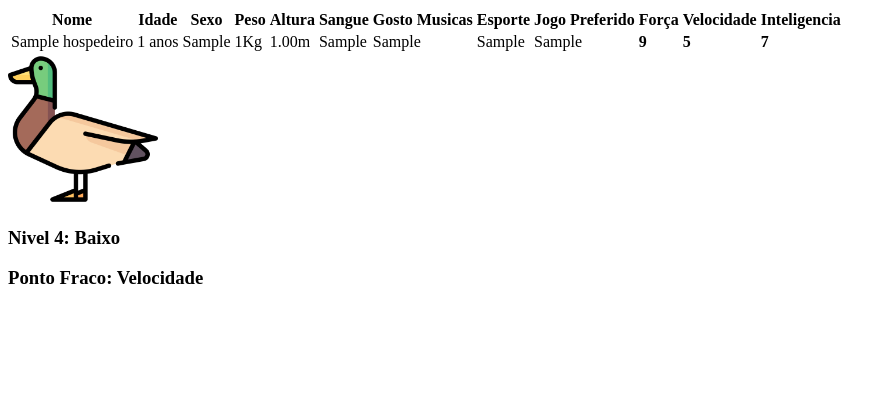
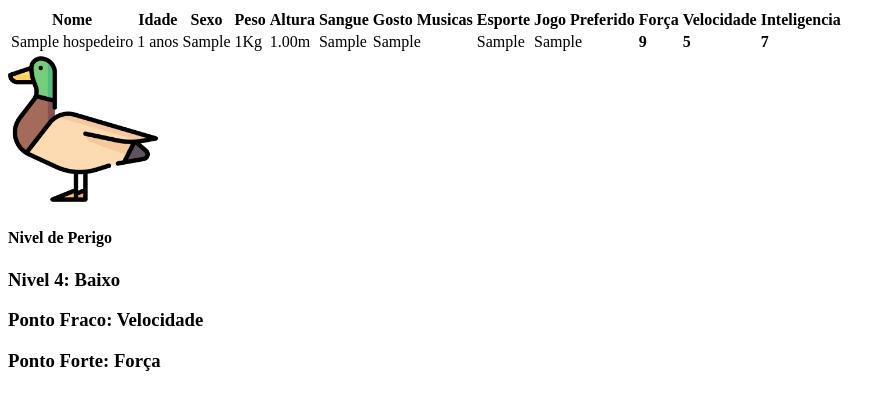
Before and after one commit to DanielFerreiraLopes/Apocalipse, a PHP site: page /visualizar.php?id=1 in a window 1280 px wide. Shown: the top 410 px of the page, without its empty margins (0-896 px from the left). Run offline with PHP 8.4, Linux system fonts and the light colour scheme; tables that the repository leaves empty hold one stand-in row (values such as "Sample post").

Commit message:
Add files via upload

```diff
--- a/Apcalipse/sistema.php
+++ b/Apcalipse/sistema.php
@@ -25,5 +25,10 @@
   if($pontoFraco == $velocidade){ $pontoFraco = "Velocidade";}
   if($pontoFraco == $forca){ $pontoFraco = "Força";}
 
+  $pontoForte = max($forca, $velocidade, $inteligencia);
+  if($pontoForte == $inteligencia){ $pontoForte = "Inteligencia";}
+  if($pontoForte == $velocidade){ $pontoForte = "Velocidade";}
+  if($pontoForte == $forca){ $pontoForte = "Força";}
+
 
  ?>
--- a/Apcalipse/visualizar.php
+++ b/Apcalipse/visualizar.php
@@ -50,8 +50,10 @@
 
     <?php include("sistema.php"); ?>
 
+    <h4>Nivel de Perigo</h4>
     <h3><?= $grauPerigo?></h3>
     <h3>Ponto Fraco: <?= $pontoFraco?></h3>
+    <h3>Ponto Forte: <?= $pontoForte?></h3>
 
     </section>
 
```
